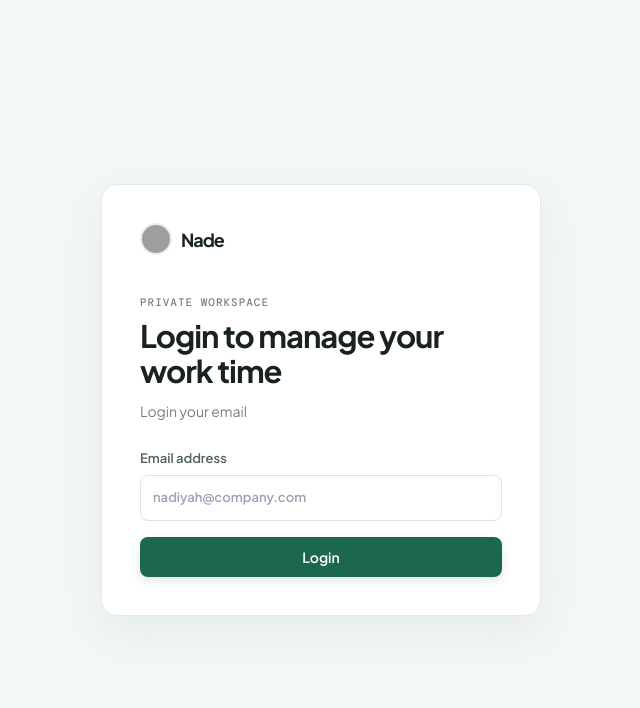
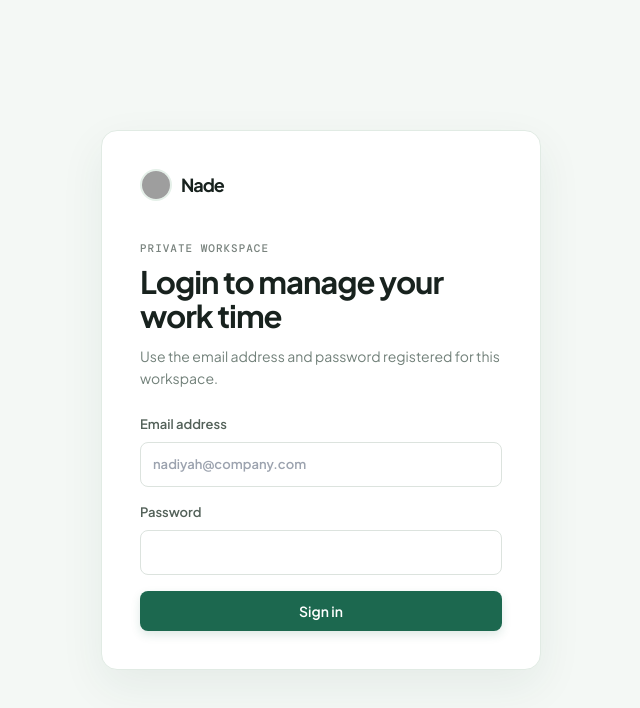
Before and after one commit to naddiyh/WorkDuration, a Next.js app: page /login in a window 1280 px wide. Shown: the top 708 px of the page, without its empty margins (319-959 px from the left). Built offline with nearby package versions, Linux system fonts and the light colour scheme; grey boxes are pictures that could not be loaded.

Commit message:
feat(auth): switch login to email and password

```diff
--- a/app/login/page.tsx
+++ b/app/login/page.tsx
@@ -6,12 +6,14 @@ import { Button } from "@/components/ui/button";
 
 export default function LoginPage() {
   const [email, setEmail] = useState("");
+  const [password, setPassword] = useState("");
   const [message, setMessage] = useState("");
   const [loading, setLoading] = useState(false);
 
   async function signIn(event: FormEvent) {
     event.preventDefault();
     setLoading(true);
+    setMessage("");
     const requestedNext = new URLSearchParams(window.location.search).get(
       "next",
     );
@@ -19,16 +21,16 @@ export default function LoginPage() {
       requestedNext?.startsWith("/") && !requestedNext.startsWith("//")
         ? requestedNext
         : "/manage";
-    const { error } = await createSupabaseBrowserClient().auth.signInWithOtp({
+    const { error } = await createSupabaseBrowserClient().auth.signInWithPassword({
       email,
-      options: {
-        emailRedirectTo: `${window.location.origin}/auth/callback?next=${encodeURIComponent(next)}`,
-      },
+      password,
     });
     setLoading(false);
-    setMessage(
-      error ? error.message : "Check your email for a secure login link.",
-    );
+    if (error) {
+      setMessage(error.message);
+      return;
+    }
+    window.location.assign(next);
   }
 
   return (
@@ -40,7 +42,7 @@ export default function LoginPage() {
         </a>
         <p className="eyebrow">PRIVATE WORKSPACE</p>
         <h1>Login to manage your work time</h1>
-        <p>Login your email</p>
+        <p>Use the email address and password registered for this workspace.</p>
         <form onSubmit={signIn}>
           <label>
             Email address
@@ -52,8 +54,18 @@ export default function LoginPage() {
               placeholder="nadiyah@company.com"
             />
           </label>
+          <label>
+            Password
+            <input
+              type="password"
+              value={password}
+              onChange={(event) => setPassword(event.target.value)}
+              required
+              autoComplete="current-password"
+            />
+          </label>
           <Button className="primary-button" disabled={loading}>
-            {loading ? "Loading..." : "Login"}
+            {loading ? "Signing in..." : "Sign in"}
           </Button>
         </form>
         {message && <p className="auth-message">{message}</p>}
```
Also changed, not shown: 1 other file (tests, documents, lock files or other folders).
